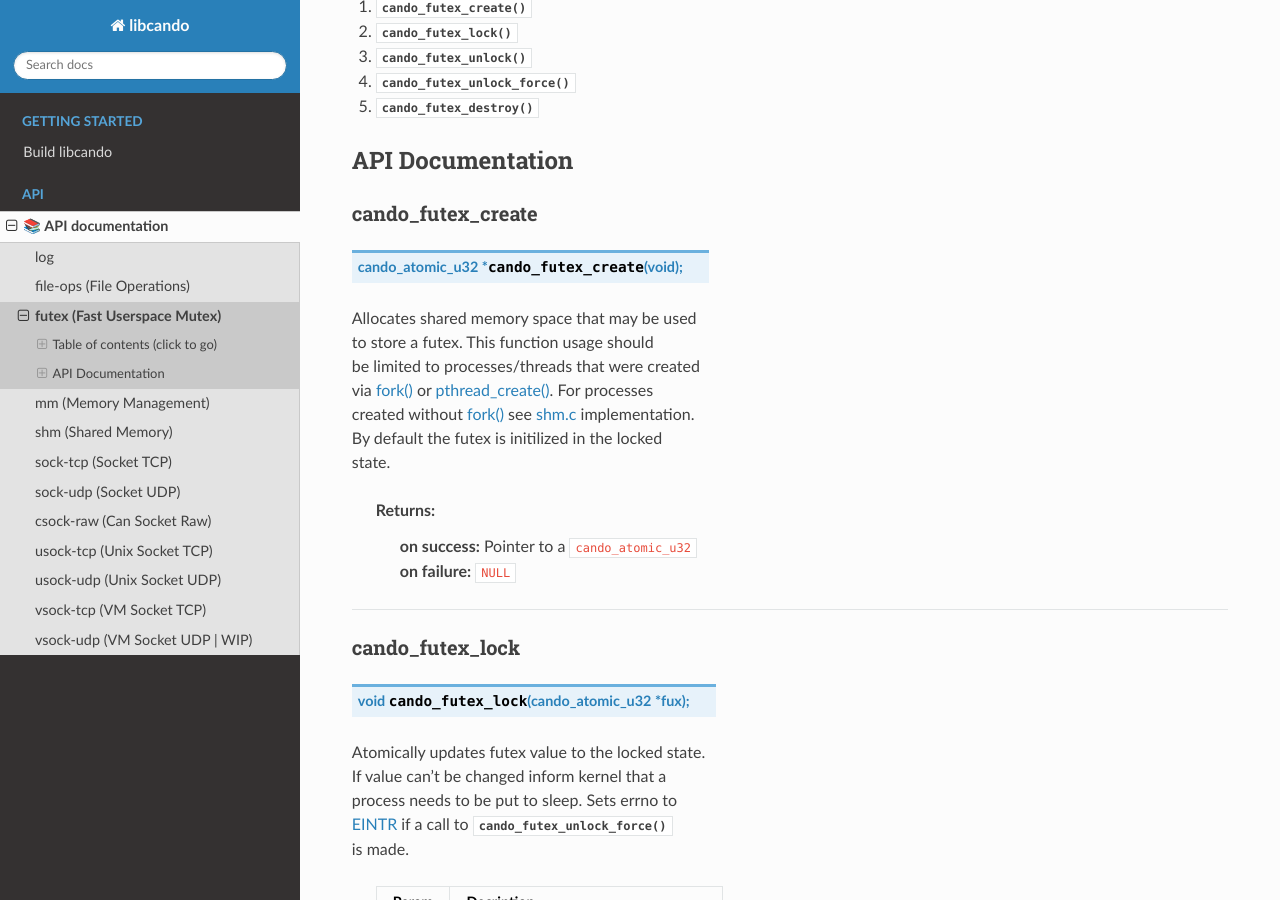
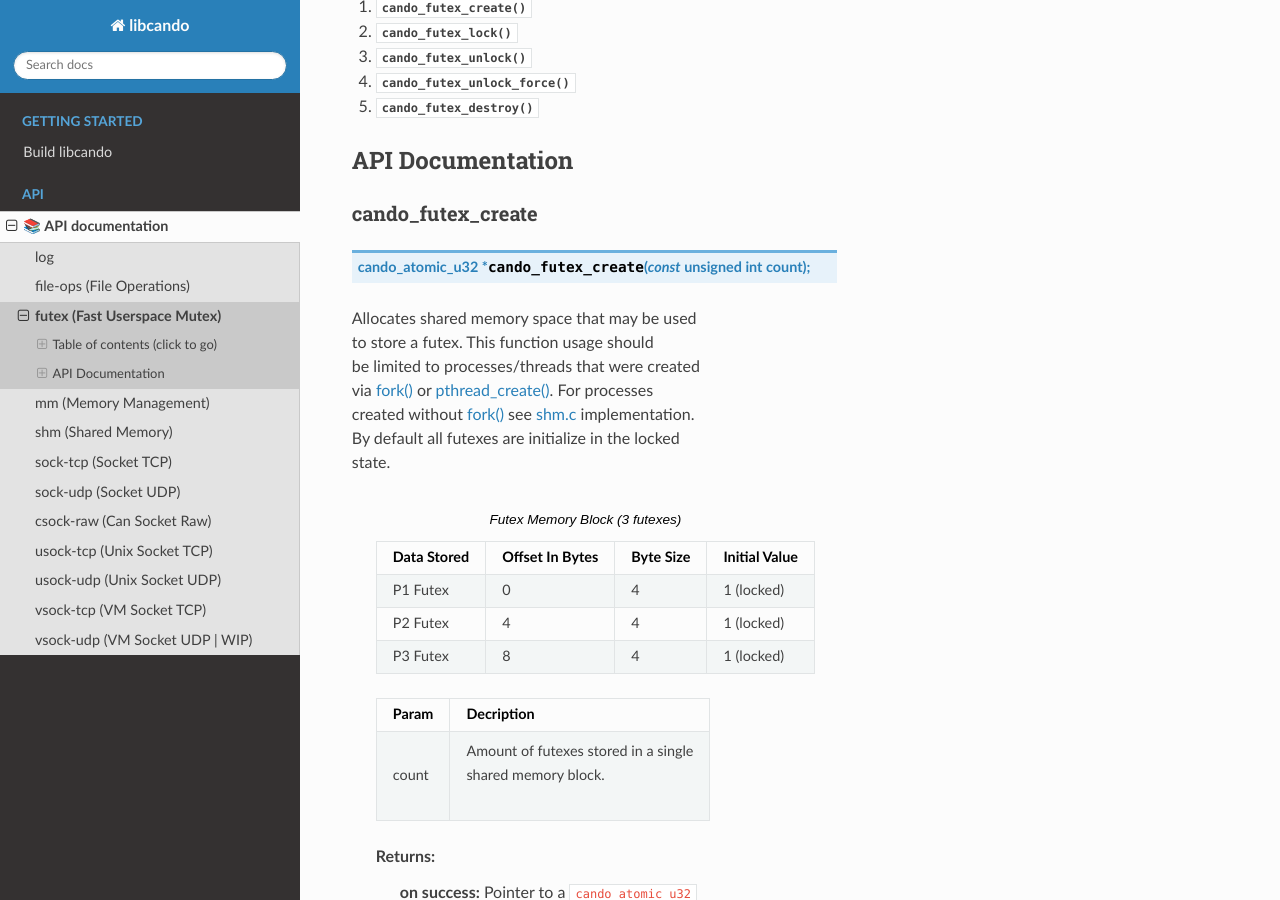
Before and after one commit to under-view/libcando, a Sphinx documentation site: the page built from docs/futex.rst, in a window 1280 px wide and 900 px high, scrolled down 520 px. Built offline with Sphinx 7.4.7 and the Read the Docs theme 3.1.0, drawn with Linux system fonts in a browser that asks for light colours; formulas are drawn with MathJax 3.

Commit message:
futex: update create function documentation
Signed-off-by: Vincent Davis Jr <vince@underview.tech>

```diff
--- a/docs/futex.rst
+++ b/docs/futex.rst
@@ -41,15 +41,44 @@ API Documentation
 cando_futex_create
 ==================
 
-.. c:function:: cando_atomic_u32 *cando_futex_create(void);
+.. c:function:: cando_atomic_u32 *cando_futex_create(const unsigned int count);
 
 | Allocates shared memory space that may be used
 | to store a futex. This function usage should
 | be limited to processes/threads that were created
 | via `fork()`_ or `pthread_create()`_. For processes
 | created without `fork()`_ see `shm.c`_ implementation.
-| By default the futex is initilized in the locked
+| By default all futexes are initialize in the locked
 | state.
+
+	.. list-table:: Futex Memory Block (3 futexes)
+		:header-rows: 1
+
+		* - Data Stored
+		  - Offset In Bytes
+		  - Byte Size
+		  - Initial Value
+		* - P1 Futex
+		  - 0
+		  - 4
+		  - 1 (locked)
+		* - P2 Futex
+		  - 4
+		  - 4
+		  - 1 (locked)
+		* - P3 Futex
+		  - 8
+		  - 4
+		  - 1 (locked)
+
+	.. list-table::
+		:header-rows: 1
+
+		* - Param
+	          - Decription
+		* - count
+		  - | Amount of futexes stored in a single
+		    | shared memory block.
 
 	Returns:
 		| **on success:** Pointer to a ``cando_atomic_u32``
```
Also changed, not shown: 1 other file.
